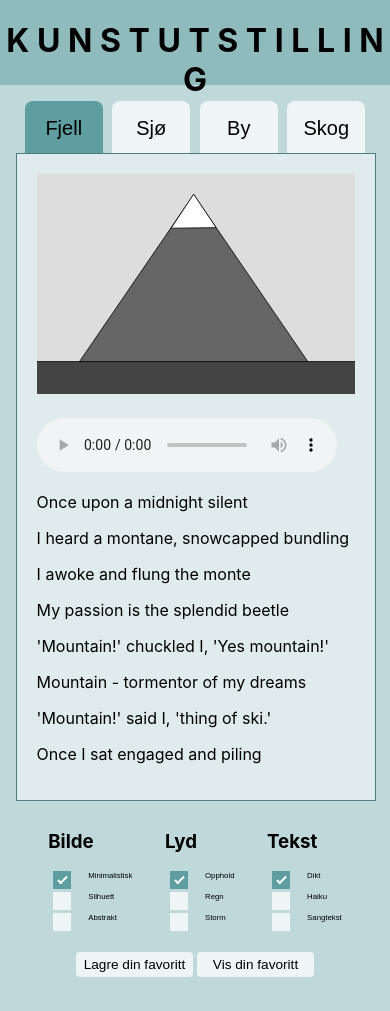
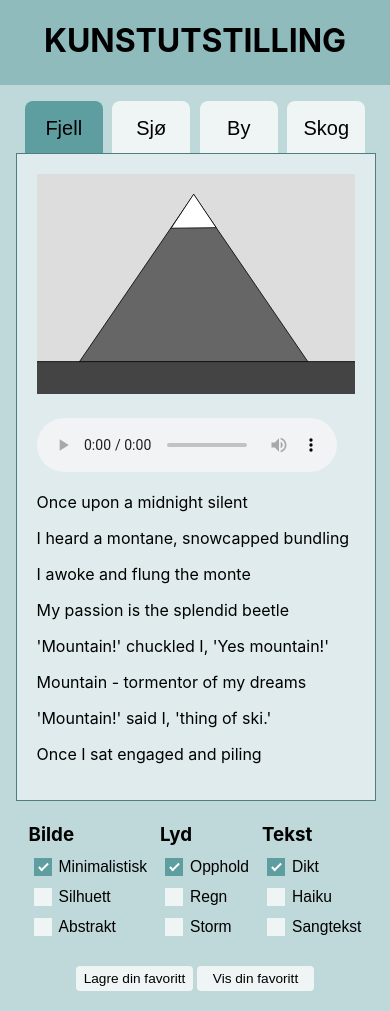
Before and after one commit to peders45/IT2810-prosjekt2, a React (Create React App) app in the folder prosjekt-2-app/: page / in a window 390 px wide. Before the commit the page ends 979 px from the top, so only its background shows below. Built offline with nearby package versions, Linux system fonts and the light colour scheme; no server answers.

Commit message:
#26 Last CSS finish for responsive design

```diff
--- a/prosjekt-2-app/src/components/atoms/CategoryButton/CategoryButton.css
+++ b/prosjekt-2-app/src/components/atoms/CategoryButton/CategoryButton.css
@@ -19,7 +19,8 @@ label{
 
 @media screen and (max-width: 800px) {
   .container{
-    font-size: 2vw;
+    padding-left: 25px;
+    font-size: 4vw;
   }
 }
 /* Hide the browser's default checkbox */
--- a/prosjekt-2-app/src/components/atoms/HeaderSection/HeaderSection.css
+++ b/prosjekt-2-app/src/components/atoms/HeaderSection/HeaderSection.css
@@ -1,7 +1,7 @@
 .header {
     display: flex;
     flex-direction: column;
-    width: 100vw;
+    width: 100%;
     height: 85px;
     text-align: center;
     background-color: #8fbbbc;
--- a/prosjekt-2-app/src/components/atoms/HeaderSection/HeaderSection.js
+++ b/prosjekt-2-app/src/components/atoms/HeaderSection/HeaderSection.js
@@ -5,7 +5,7 @@ import './HeaderSection.css'
 const HeaderSection = () => {
     return(
         <div className="header">
-            <h1>K U N S T U T S T I L L I N G</h1>
+            <h1>KUNSTUTSTILLING</h1>
         </div>
     );
 };
--- a/prosjekt-2-app/src/components/atoms/SaveFavouriteButton/SaveFavouriteButton.css
+++ b/prosjekt-2-app/src/components/atoms/SaveFavouriteButton/SaveFavouriteButton.css
@@ -27,5 +27,6 @@
     width: 30vw;
     max-height: 10vh;
     font-size: 3.5vw;
+    margin-bottom: 20px;
   }
 }
--- a/prosjekt-2-app/src/components/atoms/ShowFavouriteButton/ShowFavouriteButton.css
+++ b/prosjekt-2-app/src/components/atoms/ShowFavouriteButton/ShowFavouriteButton.css
@@ -27,5 +27,6 @@
     width: 30vw;
     max-height: 10vh;
     font-size: 3.5vw;
+    margin-bottom: 20px;
   }
 }
--- a/prosjekt-2-app/src/components/organisms/SelectorSection/SelectorSection.css
+++ b/prosjekt-2-app/src/components/organisms/SelectorSection/SelectorSection.css
@@ -12,6 +12,13 @@
     justify-content: space-evenly;
     padding-right: 4vw;
     padding-left: 4vw;
-    margin-top: 10px;
+    margin-top: 2px;
   }
 }
+
+@media screen and (max-width: 800px) {
+  h3 {
+    margin-top: 20px;
+    margin-bottom: 12px;
+  }
+}
```
